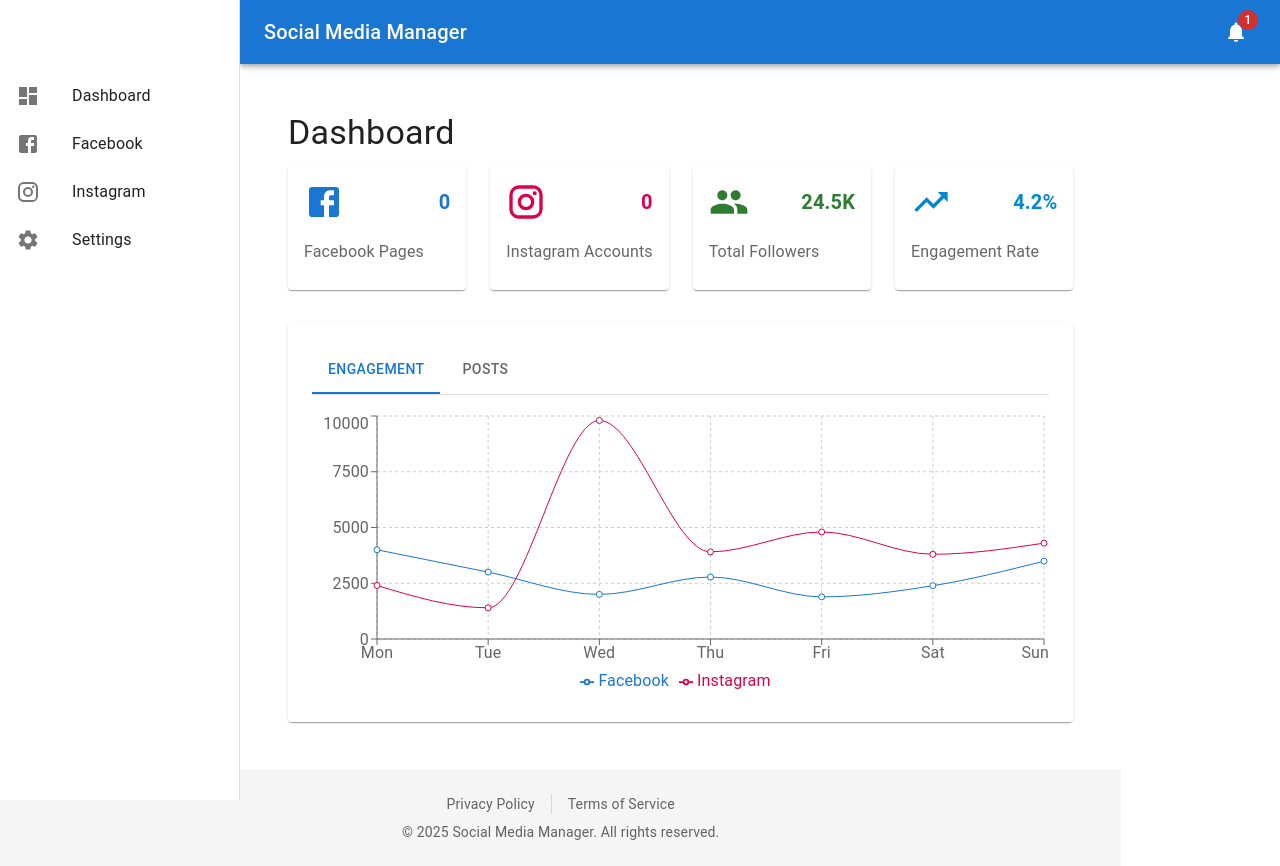
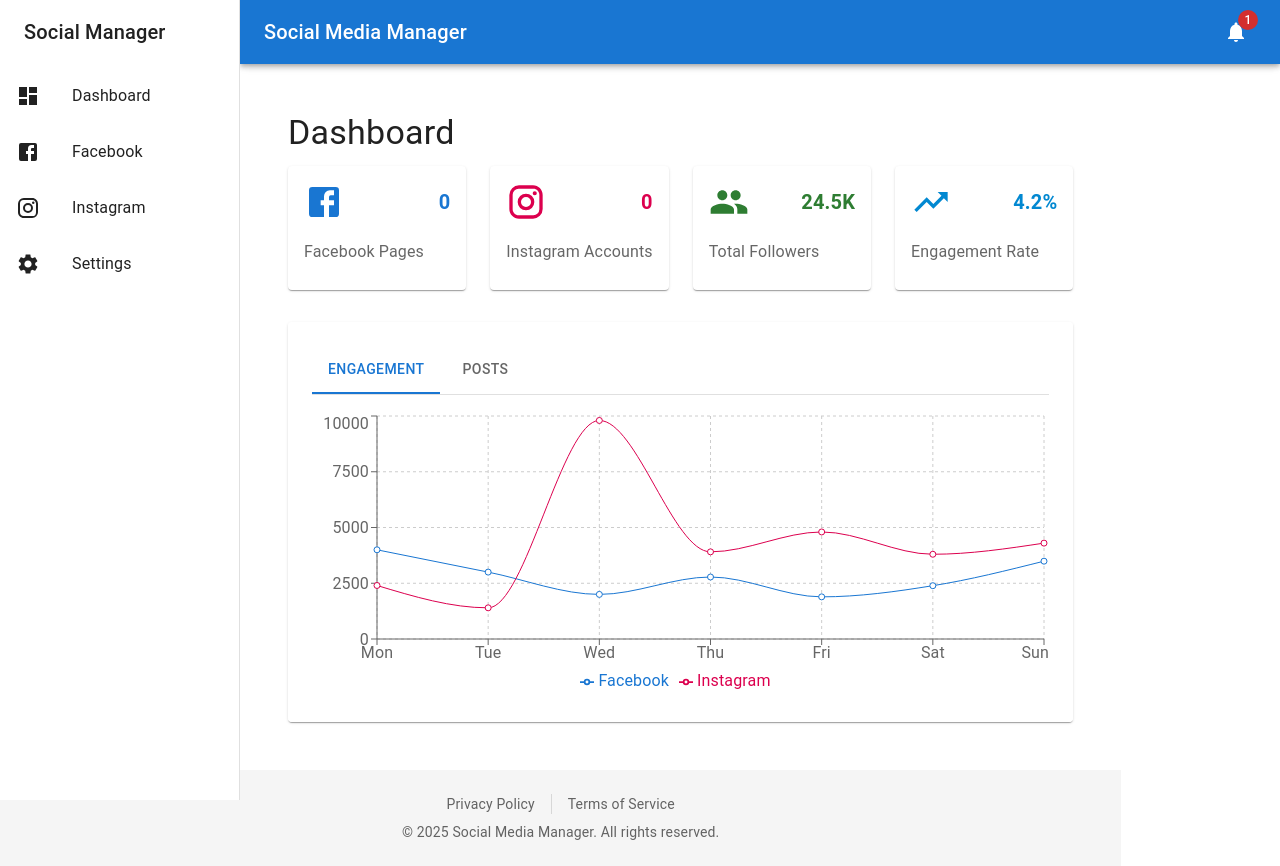
Before and after one commit to Sabljarka/social-media-manager-app, a React (Vite) app: page / in a window 1280 px wide. Built offline with nearby package versions, Linux system fonts and the light colour scheme.

Commit message:
Dodate globalne animacije za celu aplikaciju

```diff
--- a/src/components/layout/Layout.tsx
+++ b/src/components/layout/Layout.tsx
@@ -7,7 +7,7 @@ import {
   Drawer,
   IconButton,
   List,
-  ListItemButton,
+  ListItem,
   ListItemIcon,
   ListItemText,
   Toolbar,
@@ -51,26 +51,40 @@ const Layout: React.FC<LayoutProps> = ({ children }) => {
   ];
 
   const drawer = (
-    <div>
-      <Toolbar />
+    <Box sx={{ overflow: 'auto' }}>
+      <Toolbar>
+        <Typography variant="h6" noWrap component="div">
+          Social Manager
+        </Typography>
+      </Toolbar>
       <List>
         {menuItems.map((item) => (
-          <ListItemButton
-            key={item.text}
-            onClick={() => {
-              navigate(item.path);
-              if (isMobile) {
-                setMobileOpen(false);
-              }
+          <ListItem
+            key={item.path}
+            button
+            component={Link}
+            to={item.path}
+            className={`list-item-enter hover-lift ${location.pathname === item.path ? 'active' : ''}`}
+            sx={{
+              borderRadius: 1,
+              mb: 1,
+              '&.active': {
+                bgcolor: 'primary.main',
+                color: 'primary.contrastText',
+                '&:hover': {
+                  bgcolor: 'primary.dark',
+                },
+              },
             }}
-            selected={location.pathname === item.path}
           >
-            <ListItemIcon>{item.icon}</ListItemIcon>
+            <ListItemIcon sx={{ color: 'inherit' }}>
+              {item.icon}
+            </ListItemIcon>
             <ListItemText primary={item.text} />
-          </ListItemButton>
+          </ListItem>
         ))}
       </List>
-    </div>
+    </Box>
   );
 
   return (
@@ -104,32 +118,18 @@ const Layout: React.FC<LayoutProps> = ({ children }) => {
         sx={{ width: { sm: drawerWidth }, flexShrink: { sm: 0 } }}
       >
         <Drawer
-          variant="temporary"
-          open={mobileOpen}
+          variant={isMobile ? 'temporary' : 'permanent'}
+          open={isMobile ? mobileOpen : true}
           onClose={handleDrawerToggle}
           ModalProps={{
             keepMounted: true,
           }}
           sx={{
-            display: { xs: 'block', sm: 'none' },
             '& .MuiDrawer-paper': {
               boxSizing: 'border-box',
               width: drawerWidth,
             },
           }}
-        >
-          {drawer}
-        </Drawer>
-        <Drawer
-          variant="permanent"
-          sx={{
-            display: { xs: 'none', sm: 'block' },
-            '& .MuiDrawer-paper': {
-              boxSizing: 'border-box',
-              width: drawerWidth,
-            },
-          }}
-          open
         >
           {drawer}
         </Drawer>
@@ -143,8 +143,11 @@ const Layout: React.FC<LayoutProps> = ({ children }) => {
           ml: { sm: `${drawerWidth}px` },
           mt: '64px',
         }}
+        className="page-enter"
       >
-        {children}
+        <Box className="section-enter">
+          {children}
+        </Box>
       </Box>
       <Box
         component="footer"
```
Also changed, not shown: src/styles/animations.css (+119 -8 lines).
